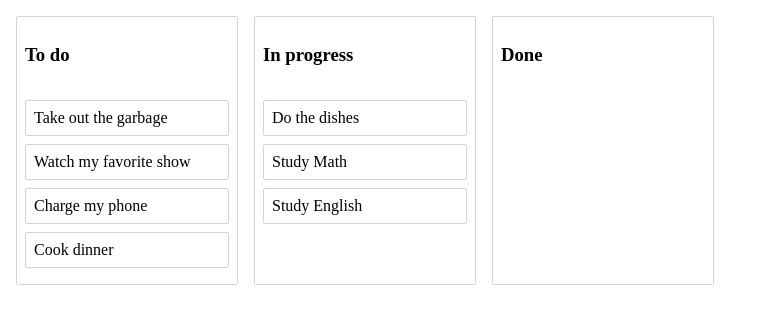
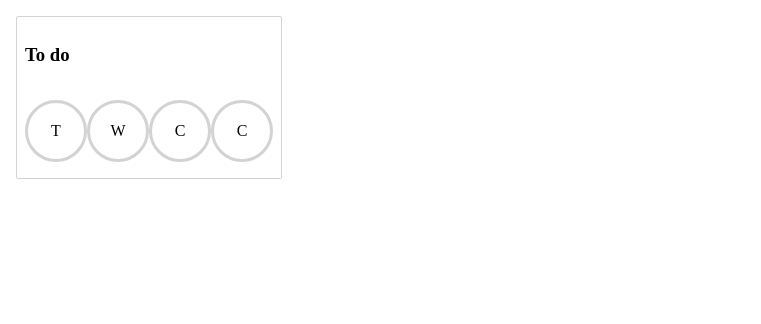
Before and after one commit to jasonluo07/react-beautiful-dnd-sandbox, a React (Create React App) app: page / in a window 1280 px wide. Shown: the top 324 px of the page, without its empty margins (0-761 px from the left). Built offline with nearby package versions, Linux system fonts and the light colour scheme.

Commit message:
style: 調整成水平列表

```diff
--- a/src/components/Column.tsx
+++ b/src/components/Column.tsx
@@ -7,7 +7,6 @@ const Container = styled.div`
   margin: 8px;
   border: 1px solid lightgrey;
   border-radius: 2px;
-  width: 220px;
 
   display: flex;
   flex-direction: column;
@@ -21,8 +20,8 @@ const TaskList = styled.div<{ isDraggingOver: boolean }>`
   padding: 8px;
   transition: background-color 0.2s ease;
   background-color: ${props => (props.isDraggingOver ? 'skyblue' : 'white')};
-  flex-grow: 1;
-  min-height: 100px;
+
+  display: flex;
 `;
 
 interface IColumnProps {
--- a/src/components/Task.tsx
+++ b/src/components/Task.tsx
@@ -3,11 +3,17 @@ import { ITask } from '../types';
 import { Draggable } from '@hello-pangea/dnd';
 
 const Container = styled.div<{ isDragging: boolean }>`
-  border: 1px solid lightgrey;
-  border-radius: 2px;
+  border: 3px solid lightgrey;
+  border-radius: 50%;
   padding: 8px;
   margin-bottom: 8px;
   background-color: ${props => (props.isDragging ? 'lightgreen' : 'white')};
+  width: 40px;
+  height: 40px;
+
+  display: flex;
+  justify-content: center;
+  align-items: center;
 `;
 
 interface ITaskProps {
@@ -25,7 +31,7 @@ export default function Task(props: ITaskProps) {
           {...provided.dragHandleProps}
           isDragging={snapshot.isDragging}
         >
-          {props.task.content}
+          {props.task.content[0]}
         </Container>
       )}
     </Draggable>
--- a/src/initialData.ts
+++ b/src/initialData.ts
@@ -6,9 +6,6 @@ const initialData: IData = {
     'task-2': { id: 'task-2', content: 'Watch my favorite show' },
     'task-3': { id: 'task-3', content: 'Charge my phone' },
     'task-4': { id: 'task-4', content: 'Cook dinner' },
-    'task-5': { id: 'task-5', content: 'Do the dishes' },
-    'task-6': { id: 'task-6', content: 'Study Math' },
-    'task-7': { id: 'task-7', content: 'Study English' },
   },
   columns: {
     'column-1': {
@@ -16,18 +13,8 @@ const initialData: IData = {
       title: 'To do',
       taskIds: ['task-1', 'task-2', 'task-3', 'task-4'],
     },
-    'column-2': {
-      id: 'column-2',
-      title: 'In progress',
-      taskIds: ['task-5', 'task-6', 'task-7'],
-    },
-    'column-3': {
-      id: 'column-3',
-      title: 'Done',
-      taskIds: [],
-    },
   },
-  columnOrder: ['column-1', 'column-2', 'column-3'],
+  columnOrder: ['column-1'],
 };
 
 export default initialData;
```
